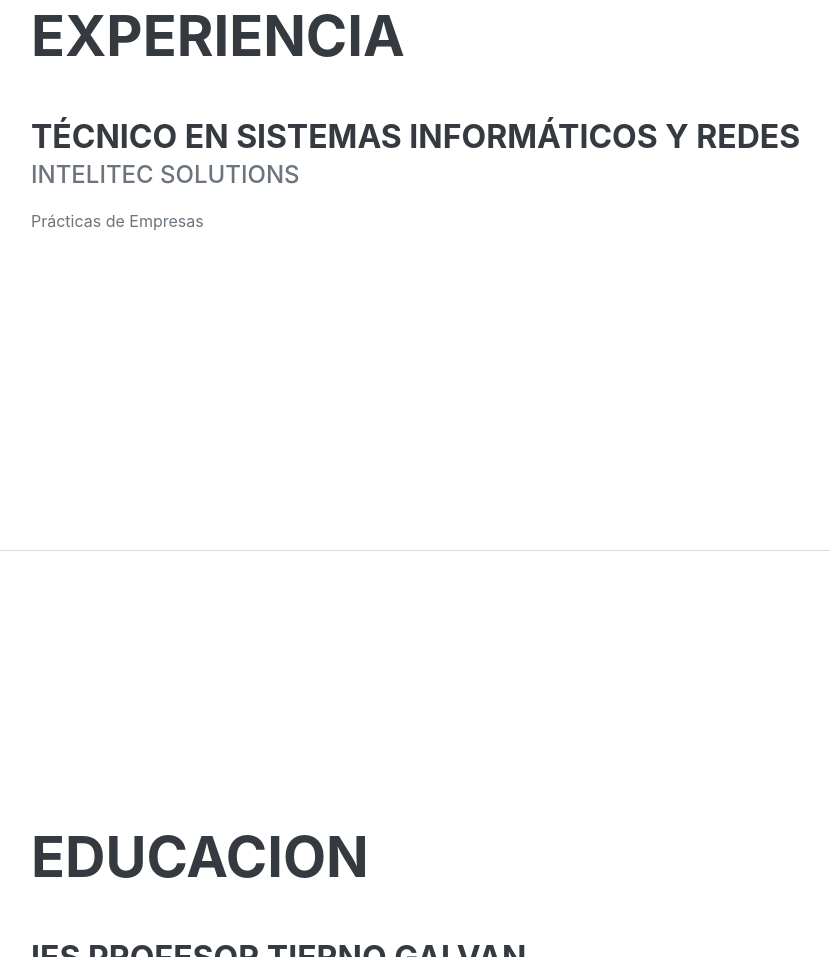
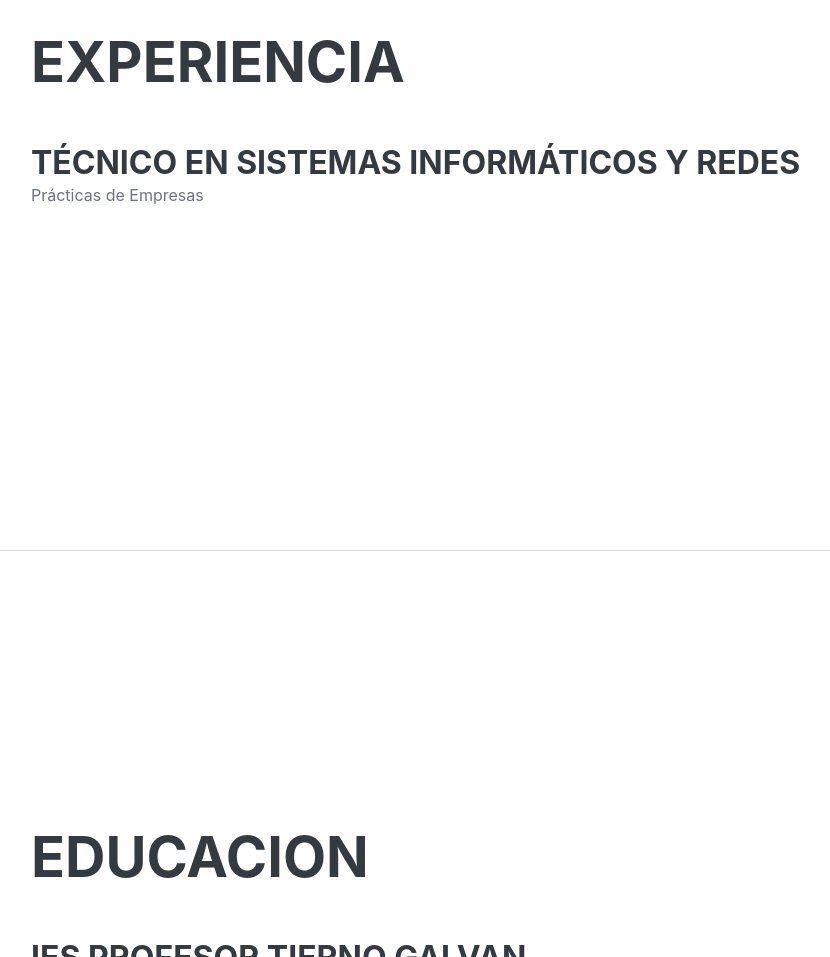
Before and after one commit to alexgg9/AlejandroGalvezIT, a plain HTML site: page index.html in a window 1280 px wide. Shown: the part 1051-2008 px from the top of the page, without its empty margins (289-1119 px from the left). Drawn offline with nearby package versions, Linux system fonts and the light colour scheme; a web font is replaced by a local one.

Commit message:
Update index.html

```diff
--- a/index.html
+++ b/index.html
@@ -61,7 +61,6 @@
                     <div class="d-flex flex-column flex-md-row justify-content-between mb-5">
                         <div class="flex-grow-1">
                             <h3 class="mb-0">Técnico en Sistemas informáticos y Redes</h3>
-                            <div class="subheading mb-3">Intelitec Solutions</div>
                             <p>Prácticas de Empresas</p>
                         </div>
                     </div>
```
